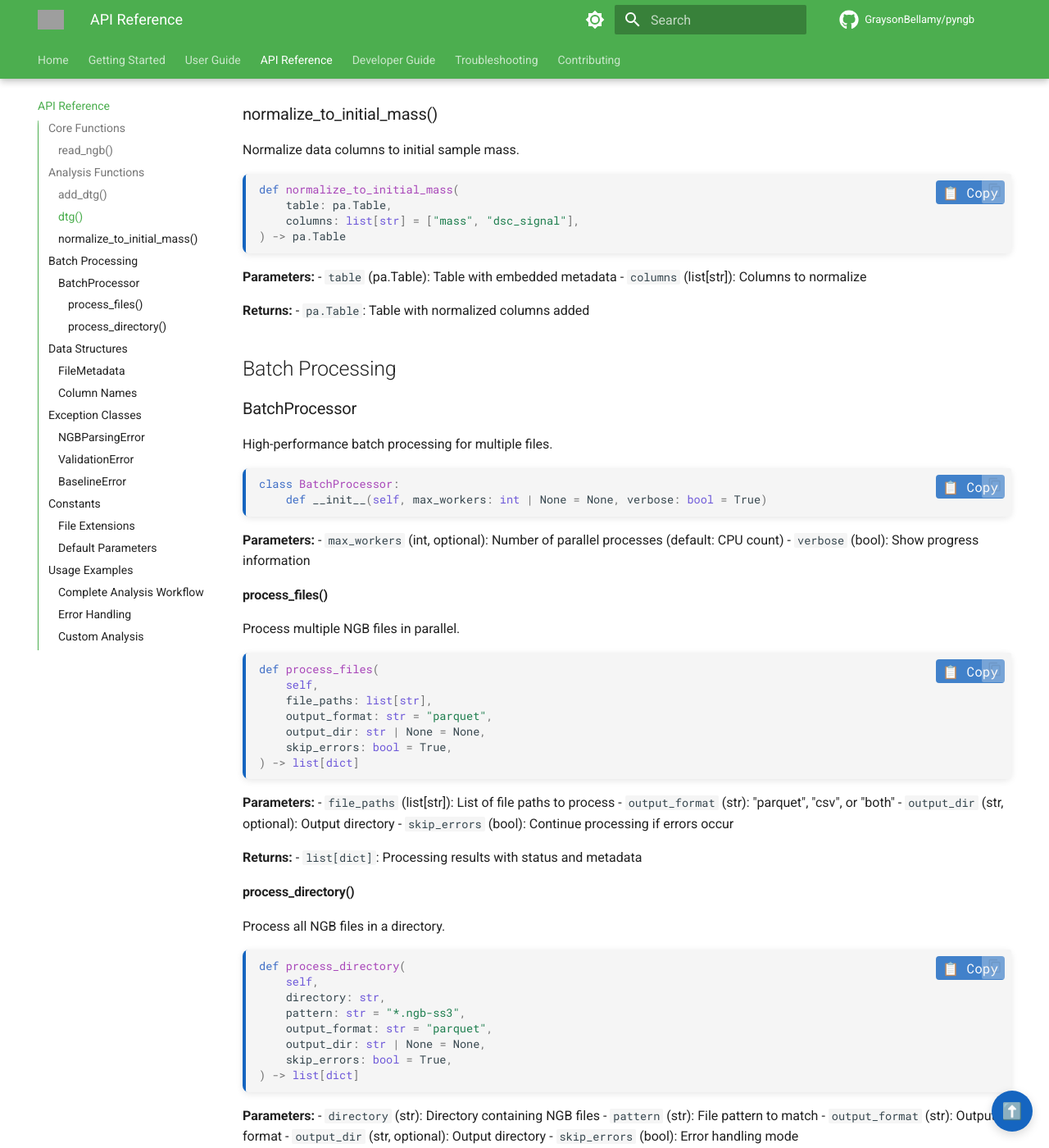
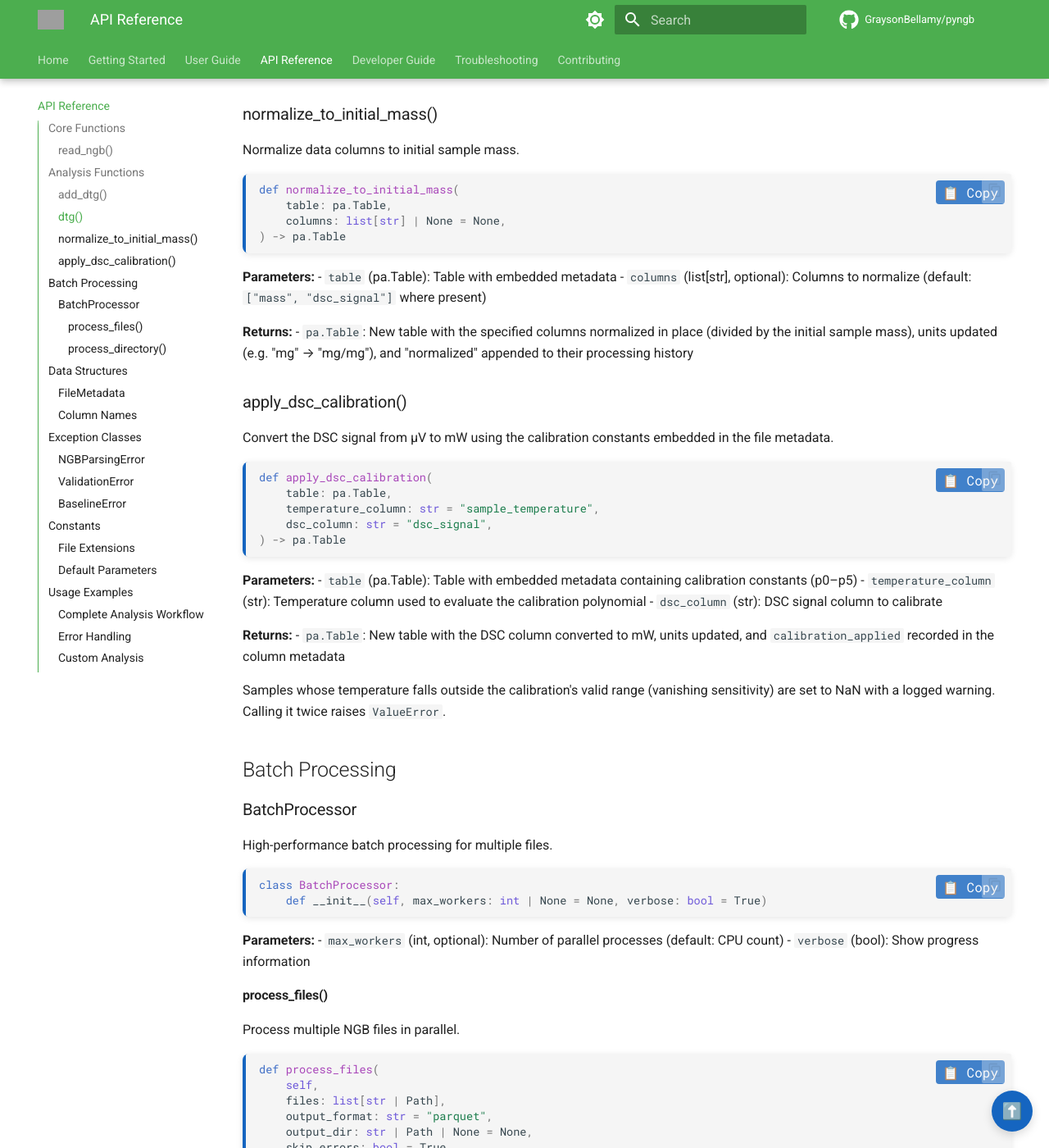
Before and after one commit to GraysonBellamy/pyngb, an MkDocs documentation site: the page built from docs/api-reference.md, in a window 1280 px wide and 1400 px high, scrolled down 1738 px. Shown: the whole window at 82% size. Built offline with MkDocs 1.6.1 and Material for MkDocs 9.7.7, drawn with Linux system fonts in a browser that asks for light colours; comment, search, counter and statistics services are not loaded; the version menu is left out; some of the changed text lies outside the part shown; grey boxes are pictures that could not be loaded.

Commit message:
docs: align API reference and examples with the real signatures (DX-03)
- process_files/process_directory: 'file_paths' -> 'files' (keyword calls
  raised TypeError as documented), str | Path, list[BatchResult] return
- normalize_to_initial_mass: columns are updated in place, not 'added';
  real default (None) shown
- apply_dsc_calibration gets an api-reference entry now that it is
  exported at the root
- pandas examples: docstrings converted to Polars; the user guide's
  pandas section notes pandas is not a pyngb dependency

````diff
--- a/docs/api-reference.md
+++ b/docs/api-reference.md
@@ -102,16 +102,38 @@ Normalize data columns to initial sample mass.
 ```python
 def normalize_to_initial_mass(
     table: pa.Table,
-    columns: list[str] = ["mass", "dsc_signal"],
+    columns: list[str] | None = None,
 ) -> pa.Table
 ```
 
 **Parameters:**
 - `table` (pa.Table): Table with embedded metadata
-- `columns` (list[str]): Columns to normalize
+- `columns` (list[str], optional): Columns to normalize (default: `["mass", "dsc_signal"]` where present)
 
 **Returns:**
-- `pa.Table`: Table with normalized columns added
+- `pa.Table`: New table with the specified columns normalized in place (divided by the initial sample mass), units updated (e.g. "mg" → "mg/mg"), and "normalized" appended to their processing history
+
+### apply_dsc_calibration()
+
+Convert the DSC signal from µV to mW using the calibration constants embedded in the file metadata.
+
+```python
+def apply_dsc_calibration(
+    table: pa.Table,
+    temperature_column: str = "sample_temperature",
+    dsc_column: str = "dsc_signal",
+) -> pa.Table
+```
+
+**Parameters:**
+- `table` (pa.Table): Table with embedded metadata containing calibration constants (p0–p5)
+- `temperature_column` (str): Temperature column used to evaluate the calibration polynomial
+- `dsc_column` (str): DSC signal column to calibrate
+
+**Returns:**
+- `pa.Table`: New table with the DSC column converted to mW, units updated, and `calibration_applied` recorded in the column metadata
+
+Samples whose temperature falls outside the calibration's valid range (vanishing sensitivity) are set to NaN with a logged warning. Calling it twice raises `ValueError`.
 
 ## Batch Processing
 
@@ -135,21 +157,21 @@ Process multiple NGB files in parallel.
 ```python
 def process_files(
     self,
-    file_paths: list[str],
+    files: list[str | Path],
     output_format: str = "parquet",
-    output_dir: str | None = None,
+    output_dir: str | Path | None = None,
     skip_errors: bool = True,
-) -> list[dict]
+) -> list[BatchResult]
 ```
 
 **Parameters:**
-- `file_paths` (list[str]): List of file paths to process
+- `files` (list[str | Path]): List of file paths to process
 - `output_format` (str): "parquet", "csv", or "both"
-- `output_dir` (str, optional): Output directory
+- `output_dir` (str | Path, optional): Output directory
 - `skip_errors` (bool): Continue processing if errors occur
 
 **Returns:**
-- `list[dict]`: Processing results with status and metadata
+- `list[BatchResult]`: Processing results with status and metadata
 
 #### process_directory()
 
@@ -158,19 +180,19 @@ Process all NGB files in a directory.
 ```python
 def process_directory(
     self,
-    directory: str,
+    directory: str | Path,
     pattern: str = "*.ngb-ss3",
     output_format: str = "parquet",
-    output_dir: str | None = None,
+    output_dir: str | Path | None = None,
     skip_errors: bool = True,
-) -> list[dict]
+) -> list[BatchResult]
 ```
 
 **Parameters:**
-- `directory` (str): Directory containing NGB files
+- `directory` (str | Path): Directory containing NGB files
 - `pattern` (str): File pattern to match
-- `output_format` (str): Output format
-- `output_dir` (str, optional): Output directory
+- `output_format` (str): "parquet", "csv", or "both"
+- `output_dir` (str | Path, optional): Output directory
 - `skip_errors` (bool): Error handling mode
 
 ## Data Structures
````
Also changed, not shown: docs/user-guide.md (+3 -1 lines), 1 other file.
